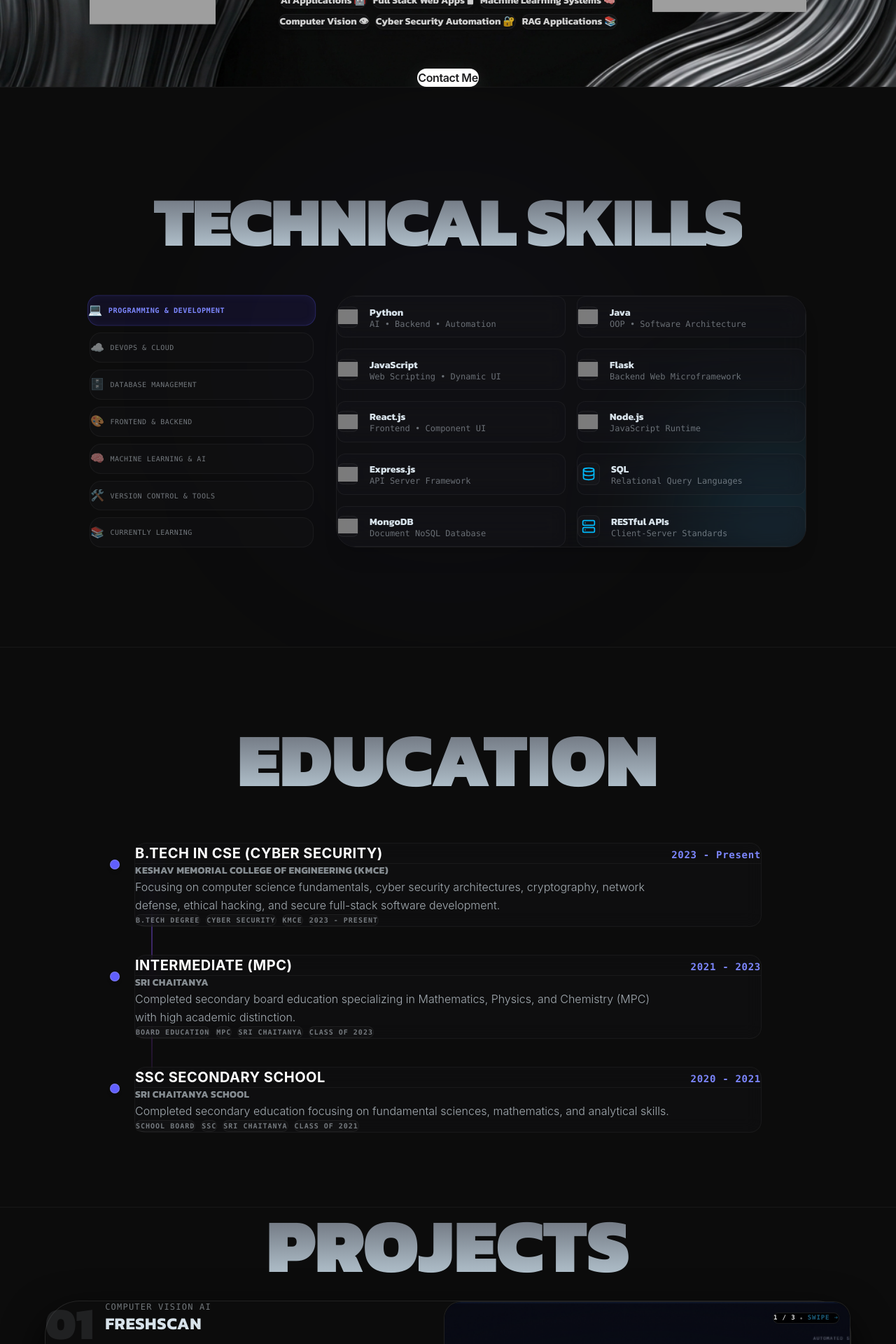
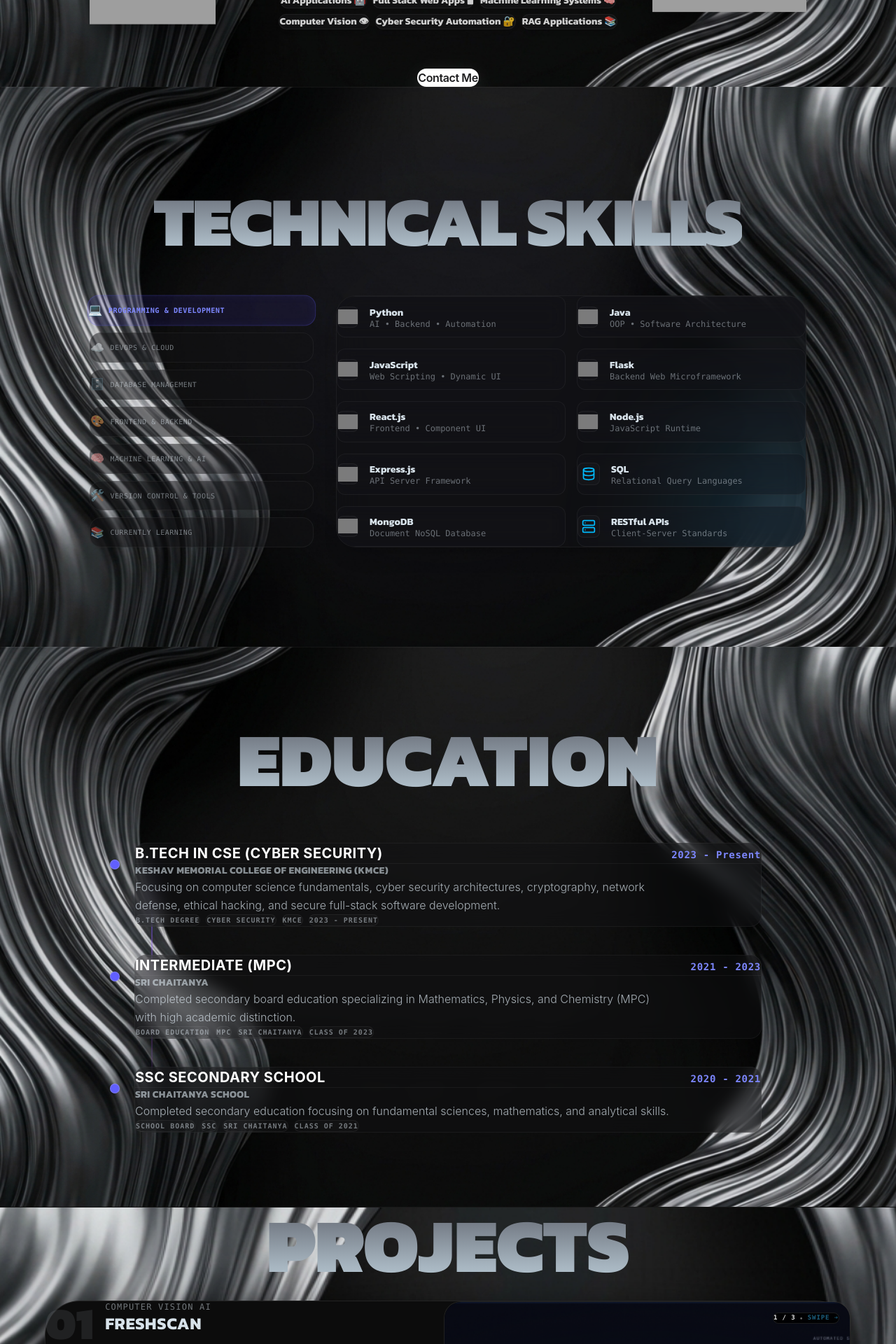
Before and after one commit to pallejashwanth1437-arch/Portfoliio, a React (Vite) app: page / in a window 1280 px wide. Shown: the part 1500-3420 px from the top of the page at 70% size. Built offline with nearby package versions, Linux system fonts and the light colour scheme; grey boxes are pictures that could not be loaded.

Commit message:
Add bg-waves background to all sections

```diff
--- a/src/sections/CertificationsSection.tsx
+++ b/src/sections/CertificationsSection.tsx
@@ -72,7 +72,7 @@ const certificationsData: CertificationItem[] = [
 
 export const CertificationsSection: React.FC = () => {
   return (
-    <section id="certifications" className="min-h-screen w-full bg-[#0C0C0C] flex flex-col items-center justify-center py-20 px-5 sm:px-8 md:px-10 border-t border-white/5 relative z-30">
+    <section id="certifications" className="min-h-screen w-full bg-waves flex flex-col items-center justify-center py-20 px-5 sm:px-8 md:px-10 border-t border-white/5 relative z-30">
       <div className="max-w-6xl mx-auto w-full flex flex-col gap-16">
 
         {/* Section Title */}
--- a/src/sections/ContactSection.tsx
+++ b/src/sections/ContactSection.tsx
@@ -24,7 +24,7 @@ export const ContactSection: React.FC = () => {
   return (
     <section
       id="contact"
-      className="w-full bg-[#0C0C0C] text-[#D7E2EA] pt-20 pb-0 border-t border-white/5 relative z-30 flex flex-col items-center justify-start"
+      className="w-full bg-waves text-[#D7E2EA] pt-20 pb-0 border-t border-white/5 relative z-30 flex flex-col items-center justify-start"
     >
       {/* Background Radial Glow */}
       <div className="absolute -bottom-1/4 -right-1/4 w-[400px] sm:w-[600px] h-[400px] sm:h-[600px] bg-indigo-500/[0.03] rounded-full blur-[120px] pointer-events-none z-0" />
--- a/src/sections/EducationSection.tsx
+++ b/src/sections/EducationSection.tsx
@@ -38,7 +38,7 @@ export const EducationSection: React.FC = () => {
   return (
     <section
       id="education"
-      className="min-h-screen w-full bg-[#0C0C0C] text-[#D7E2EA] px-5 sm:px-8 md:px-10 py-20 relative z-20 flex flex-col items-center justify-center border-t border-white/5"
+      className="min-h-screen w-full bg-waves text-[#D7E2EA] px-5 sm:px-8 md:px-10 py-20 relative z-20 flex flex-col items-center justify-center border-t border-white/5"
     >
       <div className="max-w-4xl w-full flex flex-col gap-16">
 
--- a/src/sections/GithubActivity.tsx
+++ b/src/sections/GithubActivity.tsx
@@ -6,7 +6,7 @@ import { FaGithub } from "react-icons/fa";
 
 export const GithubActivity: React.FC = () => {
   return (
-    <section id="github" className="w-full bg-[#0C0C0C] flex flex-col items-center justify-center py-20 px-5 sm:px-8 md:px-10 border-t border-white/5 relative z-30 overflow-hidden">
+    <section id="github" className="w-full bg-waves flex flex-col items-center justify-center py-20 px-5 sm:px-8 md:px-10 border-t border-white/5 relative z-30 overflow-hidden">
 
       {/* Background radial glow */}
       <div className="absolute top-1/2 left-1/2 -translate-x-1/2 -translate-y-1/2 w-[350px] sm:w-[500px] h-[350px] sm:h-[500px] bg-indigo-500/[0.02] rounded-full blur-[100px] pointer-events-none z-0" />
--- a/src/sections/ProjectsSection.tsx
+++ b/src/sections/ProjectsSection.tsx
@@ -341,7 +341,7 @@ export const ProjectsSection: React.FC = () => {
     <section
       id="projects"
       ref={sectionRef}
-      className="bg-[#0C0C0C] text-[#D7E2EA] py-24 sm:py-28 md:py-32 relative z-30 overflow-visible flex flex-col items-center border-t border-white/5"
+      className="bg-waves text-[#D7E2EA] py-24 sm:py-28 md:py-32 relative z-30 overflow-visible flex flex-col items-center border-t border-white/5"
     >
 
       {/* Title */}
--- a/src/sections/SkillsSection.tsx
+++ b/src/sections/SkillsSection.tsx
@@ -149,7 +149,7 @@ export const SkillsSection: React.FC = () => {
   const activeCategory = skillsData.find(cat => cat.id === activeTab) || skillsData[0];
 
   return (
-    <section id="skills" className="min-h-screen w-full bg-[#0C0C0C] flex flex-col items-center justify-center py-20 px-5 sm:px-8 md:px-10 border-t border-white/5 relative z-30 overflow-hidden">
+    <section id="skills" className="min-h-screen w-full bg-waves flex flex-col items-center justify-center py-20 px-5 sm:px-8 md:px-10 border-t border-white/5 relative z-30 overflow-hidden">
 
       {/* Background radial glows */}
       <div className="absolute top-1/2 left-1/2 -translate-x-1/2 -translate-y-1/2 w-[400px] sm:w-[600px] h-[400px] sm:h-[600px] bg-indigo-500/[0.03] rounded-full blur-[120px] pointer-events-none z-0" />
```
